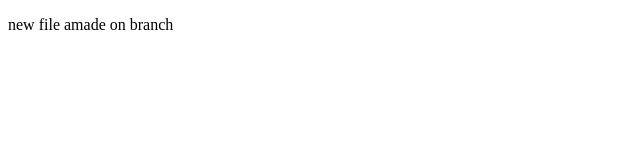
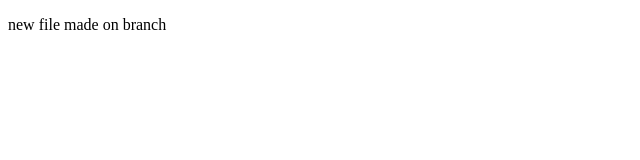
Before and after one commit to Ansh476/devops, a plain HTML site: page newfile.html in a window 1280 px wide. Shown: the full height of the page, 0-640 px from the left. Drawn offline with Linux system fonts and the light colour scheme.

Commit message:
Typo fix in newfile.html

```diff
--- a/newfile.html
+++ b/newfile.html
@@ -1,11 +1,14 @@
 <!DOCTYPE html>
 <html lang="en">
+
 <head>
     <meta charset="UTF-8">
     <meta name="viewport" content="width=device-width, initial-scale=1.0">
     <title>Document</title>
 </head>
+
 <body>
-    <p>new file amade on branch</p>
+    <p>new file made on branch</p>
 </body>
+
 </html>
```
